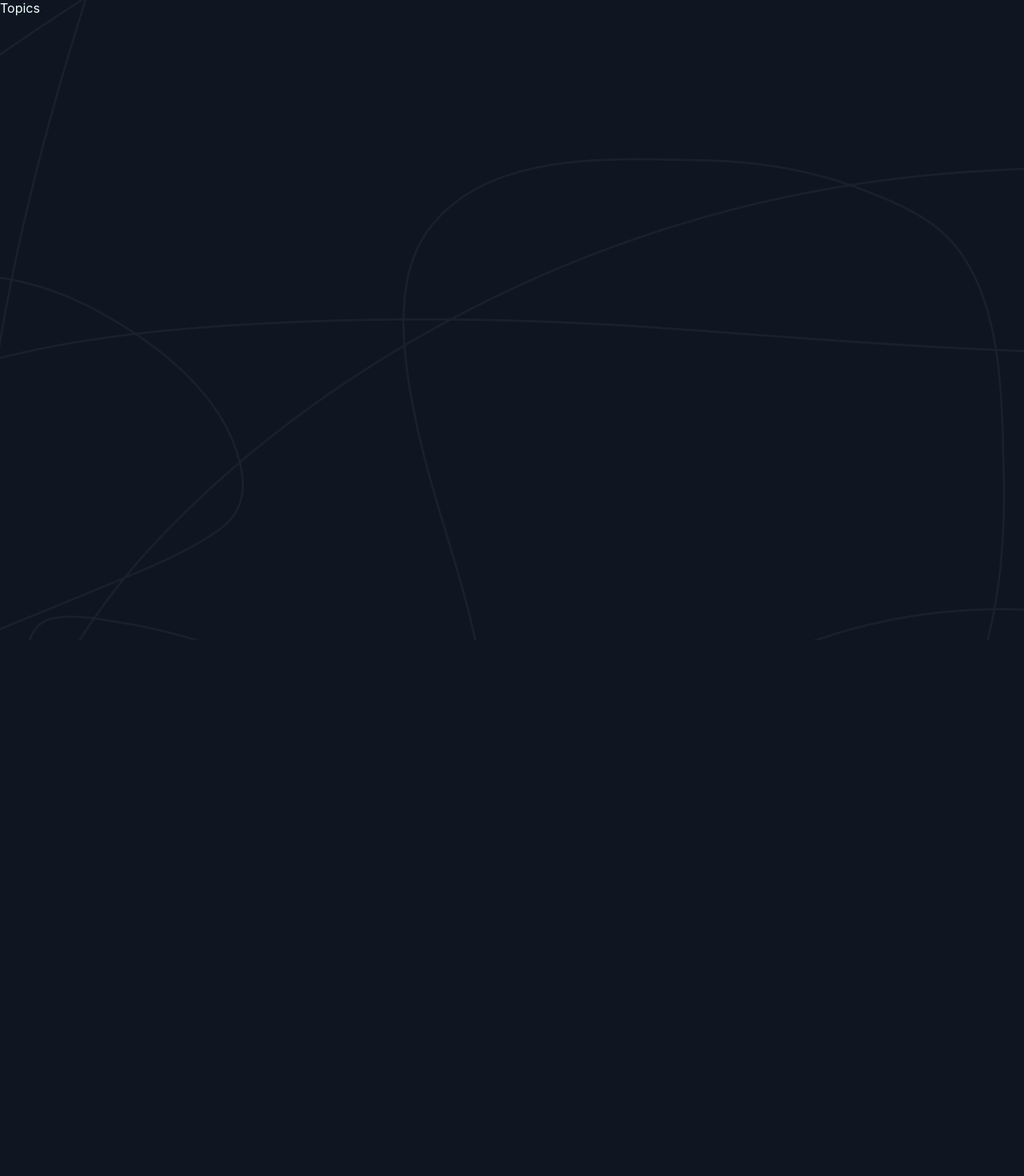
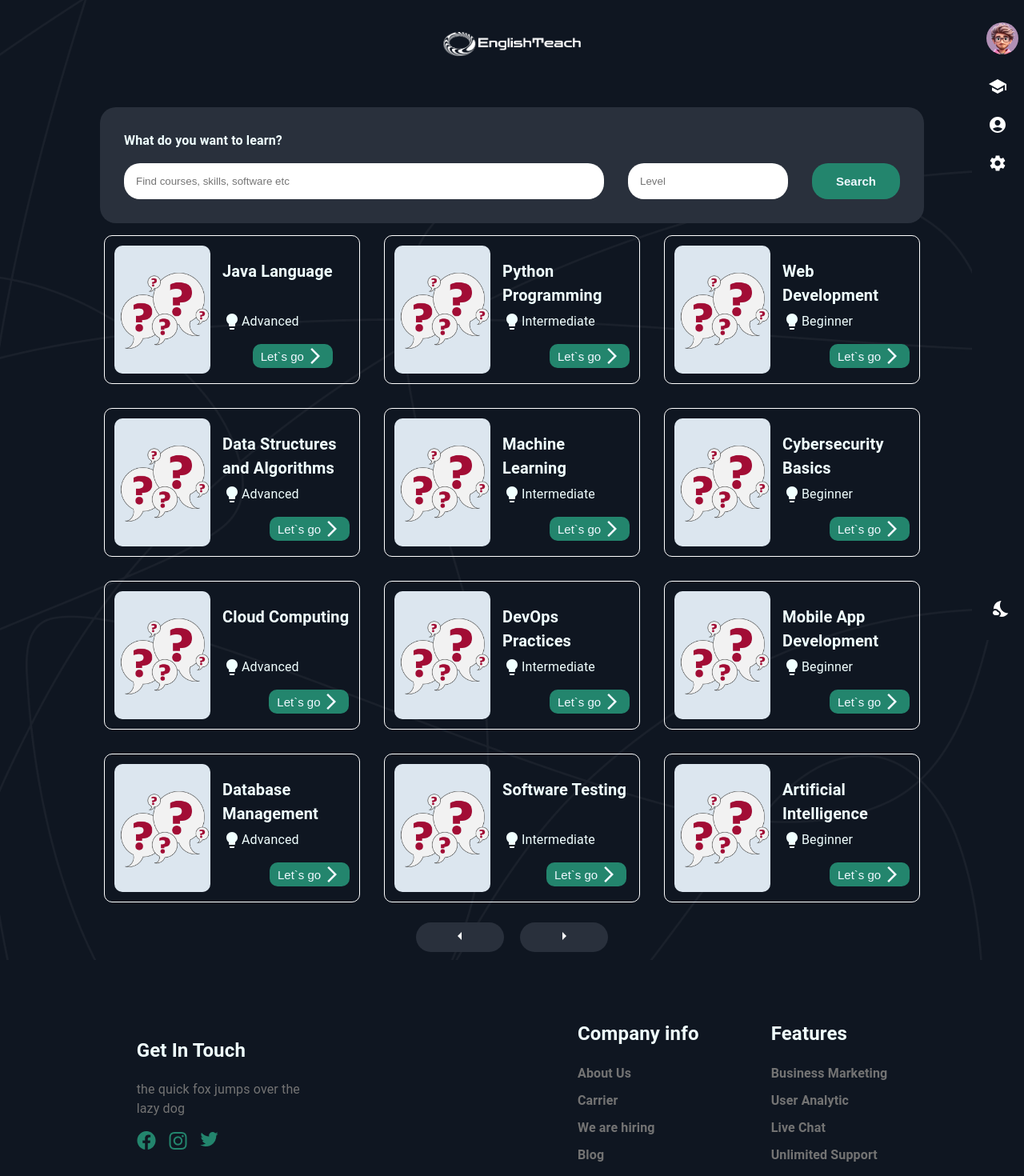
Before and after one commit to anastasiamorozz/english-teach, a React (Create React App) app: page /topics in a window 1280 px wide. Shown: the top 1470 px of the page at 80% size. Before the commit the page ends 800 px from the top, so only its background shows below. Built offline with nearby package versions, Linux system fonts and the light colour scheme.

Commit message:
UI: Topics page done

```diff
--- /dev/null
+++ b/src/components/SearchTopic/SearchTopic.css
@@ -0,0 +1,47 @@
+.searchContainer{
+    background-color: #29303C;
+    width: 1030px;
+    padding: 30px;
+    border: none;
+    border-radius: 20px;
+    margin-left: auto;
+    margin-right: auto;
+}
+
+.searchContainer p{
+    margin-top: 0px;
+    font-weight: bold;
+}
+
+.searchContainer .searchParams{
+    display: flex;
+    justify-content: space-between;
+}
+
+.searchParams input{
+    padding: 15px;
+    border: none;
+    border-radius: 20px;
+}
+
+.searchParams button{
+    width: 110px;
+    color:aliceblue;
+    background-color: var(--secondary-color);
+    font-weight: bold;
+    border:none;
+    border-radius: 20px;
+    display: flex;
+    align-items: center;
+    text-align: center;
+    justify-content: center;
+    font-size: 15px;
+}
+
+.titleSearch{
+    width: 600px;
+}
+
+.levelSearch{
+    width: 200px;
+}
--- /dev/null
+++ b/src/components/SearchTopic/SearchTopic.tsx
@@ -0,0 +1,19 @@
+import { Input } from '@mui/material';
+import { observer } from 'mobx-react-lite';
+import React, { FC } from 'react';
+import './SearchTopic.css';
+
+const SearchTopic: FC = () => {
+    return (
+        <div className='searchContainer'>
+            <p>What do you want to learn?</p>
+            <div className='searchParams'>
+                <input className='titleSearch' type='text' placeholder='Find courses, skills, software etc'></input>
+                <input className='levelSearch' type='text' placeholder='Level'></input>
+                <button>Search</button>
+            </div>
+        </div>
+    );
+}
+
+export default observer(SearchTopic);
--- /dev/null
+++ b/src/components/TopicBlock/TopicBlock.css
@@ -0,0 +1,47 @@
+.topic{
+    margin: 15px;
+    border: solid 1px white;
+    border-radius: 10px;
+    padding: 12px;
+    display: flex;
+    /* justify-content: space-between; */
+}
+
+.topic img{
+    height: 160px;
+    width: 120px;
+    object-fit: cover;
+    border:none;
+    border-radius: 10px;
+}
+
+.topic h2{
+    font-size: 20px;
+    height: 50px;
+}
+
+.topic p{
+    display: flex;
+    align-items: center;
+}
+
+.topicInfo{
+    margin-left:15px;
+}
+
+.topicInfo button{
+    width: 100px;
+    height: 30px;
+    color:aliceblue;
+    background-color: var(--secondary-color);
+    /* font-weight: bold; */
+    border:none;
+    border-radius: 10px;
+    display: flex;
+    align-items: center;
+    text-align: center;
+    justify-content: space-between;
+    font-size: 15px;
+    margin-left: auto;
+    padding: 10px;
+}
--- /dev/null
+++ b/src/components/TopicBlock/TopicBlock.tsx
@@ -0,0 +1,21 @@
+import { observer } from 'mobx-react-lite';
+import React, { FC } from 'react';
+import { ITopic } from '../../models/ITopic';
+import './TopicBlock.css';
+import LightbulbIcon from '@mui/icons-material/Lightbulb';
+import ArrowForwardIosIcon from '@mui/icons-material/ArrowForwardIos';
+
+const TopicBlock = (topic:ITopic) => {
+    return (
+        <div className='topic'>
+            <img src={topic.photoUrl || './topic.jpg'}></img>
+            <div className='topicInfo'>
+                <h2>{topic.title}</h2>
+                <p><LightbulbIcon></LightbulbIcon> {topic.level}</p>
+                <button>Let`s go <ArrowForwardIosIcon></ArrowForwardIosIcon></button>
+            </div>
+        </div>
+    );
+}
+
+export default observer(TopicBlock);
--- /dev/null
+++ b/src/models/ITopic.ts
@@ -0,0 +1,6 @@
+export interface ITopic{
+    id: number;
+    title: string;
+    level: string;
+    photoUrl?: string;
+}
--- a/src/pages/TopicsPage/TopicsPage.css
+++ b/src/pages/TopicsPage/TopicsPage.css
@@ -0,0 +1,31 @@
+.wrapper{
+    display: grid;
+    grid-template-columns: 350px 350px 350px;
+    width: 1050px;
+    margin-left: auto;
+    margin-right: auto;
+    justify-content: space-between;
+    /* padding: 30px; */
+}
+
+.pagesNavigation{
+    width: 300px;
+    margin-left: auto;
+    margin-right: auto;
+    display:flex;
+    justify-content: center;
+}
+
+.pagesNavigation button{
+    width: 110px;
+    color: white;
+    background-color: #29303C;
+    padding: 5px;
+    border: none;
+    border-radius: 20px;
+    font-weight: bold;
+    margin: 10px;
+    /* display: flex;
+    align-items: center;
+    justify-content: center; */
+}
--- a/src/pages/TopicsPage/TopicsPage.tsx
+++ b/src/pages/TopicsPage/TopicsPage.tsx
@@ -1,10 +1,61 @@
 import { observer } from 'mobx-react-lite';
-import React, { FC } from 'react';
+import React, { FC, useState } from 'react';
+import Header from '../../components/Header/Header';
+import MiniDrawer from '../../components/MiniDrawer/MiniDrawer';
+import Footer from '../../components/Footer/Footer';
+import SearchTopic from '../../components/SearchTopic/SearchTopic';
+import { ITopic } from '../../models/ITopic';
+import TopicBlock from '../../components/TopicBlock/TopicBlock';
+import './TopicsPage.css';
+import ArrowRightIcon from '@mui/icons-material/ArrowRight';
+import ArrowLeftIcon from '@mui/icons-material/ArrowLeft';
+
+const topics: ITopic[] = [
+    { id: 1, title: 'Java Language', level: 'Advanced' },
+    { id: 2, title: 'Python Programming', level: 'Intermediate' },
+    { id: 3, title: 'Web Development', level: 'Beginner' },
+    { id: 4, title: 'Data Structures and Algorithms', level: 'Advanced' },
+    { id: 5, title: 'Machine Learning', level: 'Intermediate' },
+    { id: 6, title: 'Cybersecurity Basics', level: 'Beginner' },
+    { id: 7, title: 'Cloud Computing', level: 'Advanced' },
+    { id: 8, title: 'DevOps Practices', level: 'Intermediate' },
+    { id: 9, title: 'Mobile App Development', level: 'Beginner' },
+    { id: 10, title: 'Database Management', level: 'Advanced' },
+    { id: 11, title: 'Software Testing', level: 'Intermediate' },
+    { id: 12, title: 'Artificial Intelligence', level: 'Beginner' }
+  ];
+
+
+
+
 
 const TopicsPage: FC = () => {
+
+    const [page, setPage]=useState(2);
+
     return (
         <div>
-            Topics
+            <Header></Header>
+            <MiniDrawer></MiniDrawer>
+            <SearchTopic></SearchTopic>
+            <div className='wrapper'>
+                {topics.map((topic) => (
+                    <TopicBlock key={topic.id} {...topic}></TopicBlock>
+                ))}
+            </div>
+
+            <div className='pagesNavigation'>
+                {page==1 ? (
+                    <button onClick={()=>{setPage(page+1)}}><ArrowRightIcon></ArrowRightIcon></button>
+                ) : (
+                    <div>
+                        <button onClick={()=>{setPage(page-1)}}><ArrowLeftIcon></ArrowLeftIcon></button>
+                        <button onClick={()=>{setPage(page+1)}}><ArrowRightIcon></ArrowRightIcon></button>
+                    </div>
+                )}
+            </div>
+
+            <Footer></Footer>
         </div>
     );
 }
```
Also changed, not shown: public/topic.jpg (added).
